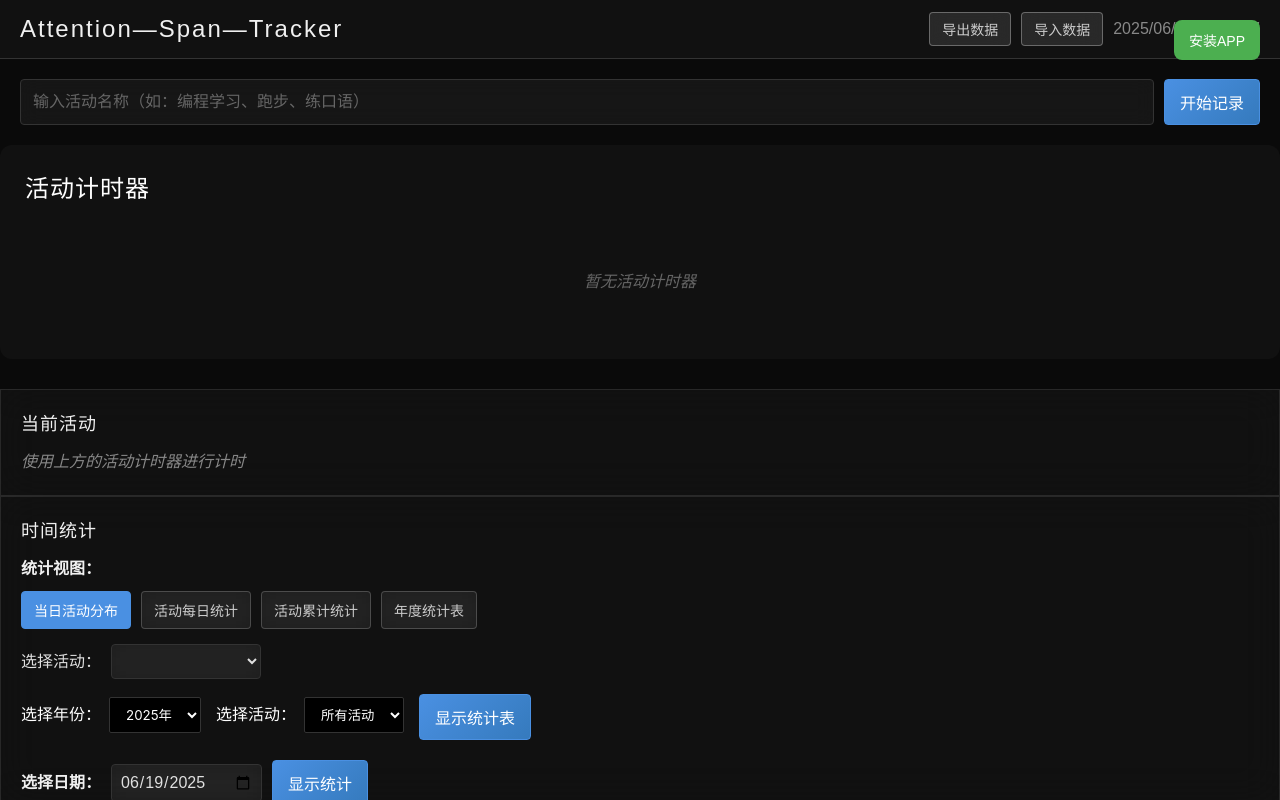
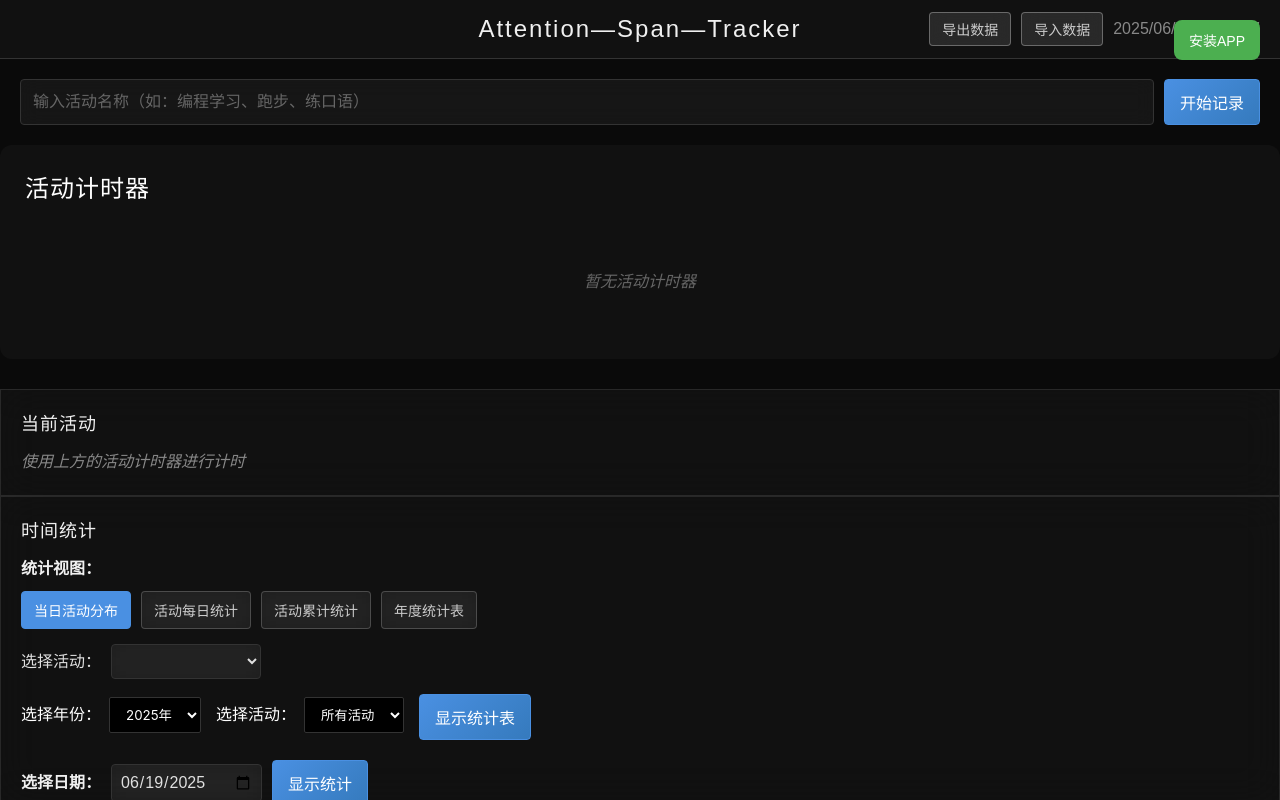
Before and after one commit to kexin94yyds/zhuyili, a plain HTML site: page index.html in a window 1280 px wide. Drawn offline with nearby package versions, Linux system fonts and the light colour scheme.

Commit message:
标题居中显示：调整header布局，让Attention—Span—Tracker标题在页面居中

```diff
--- a/styles.css
+++ b/styles.css
@@ -33,19 +33,22 @@ html, body {
 /* 头部样式 */
 header {
     display: flex;
-    justify-content: space-between;
+    justify-content: center;
     align-items: center;
     margin: 0;
     padding: 10px 20px;
     border-bottom: 1px solid #333;
     width: 100vw;
     background-color: #111;
+    position: relative;
 }
 
 .header-controls {
     display: flex;
     align-items: center;
     gap: 10px;
+    position: absolute;
+    right: 20px;
 }
 
 h1 {
```
